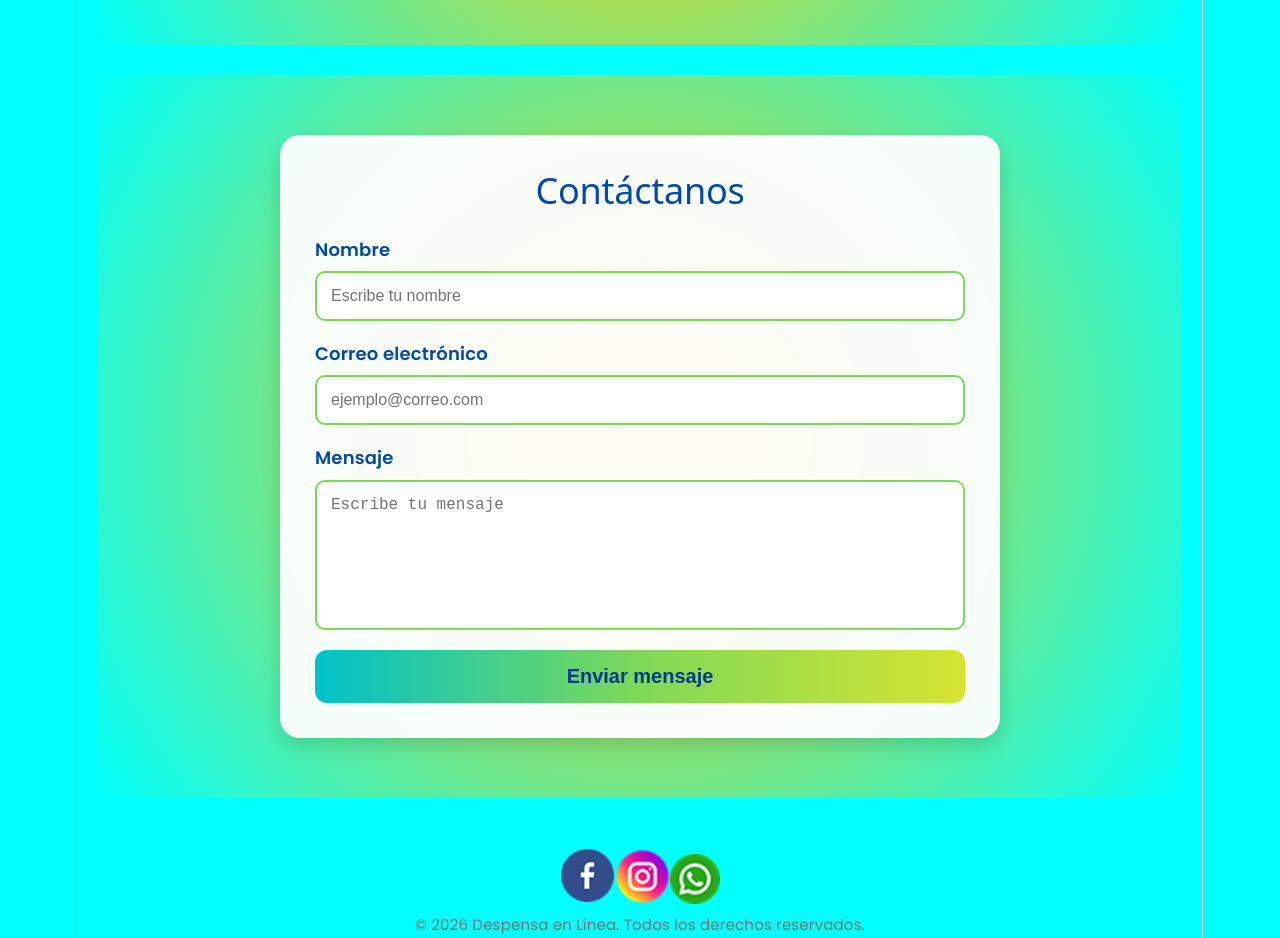
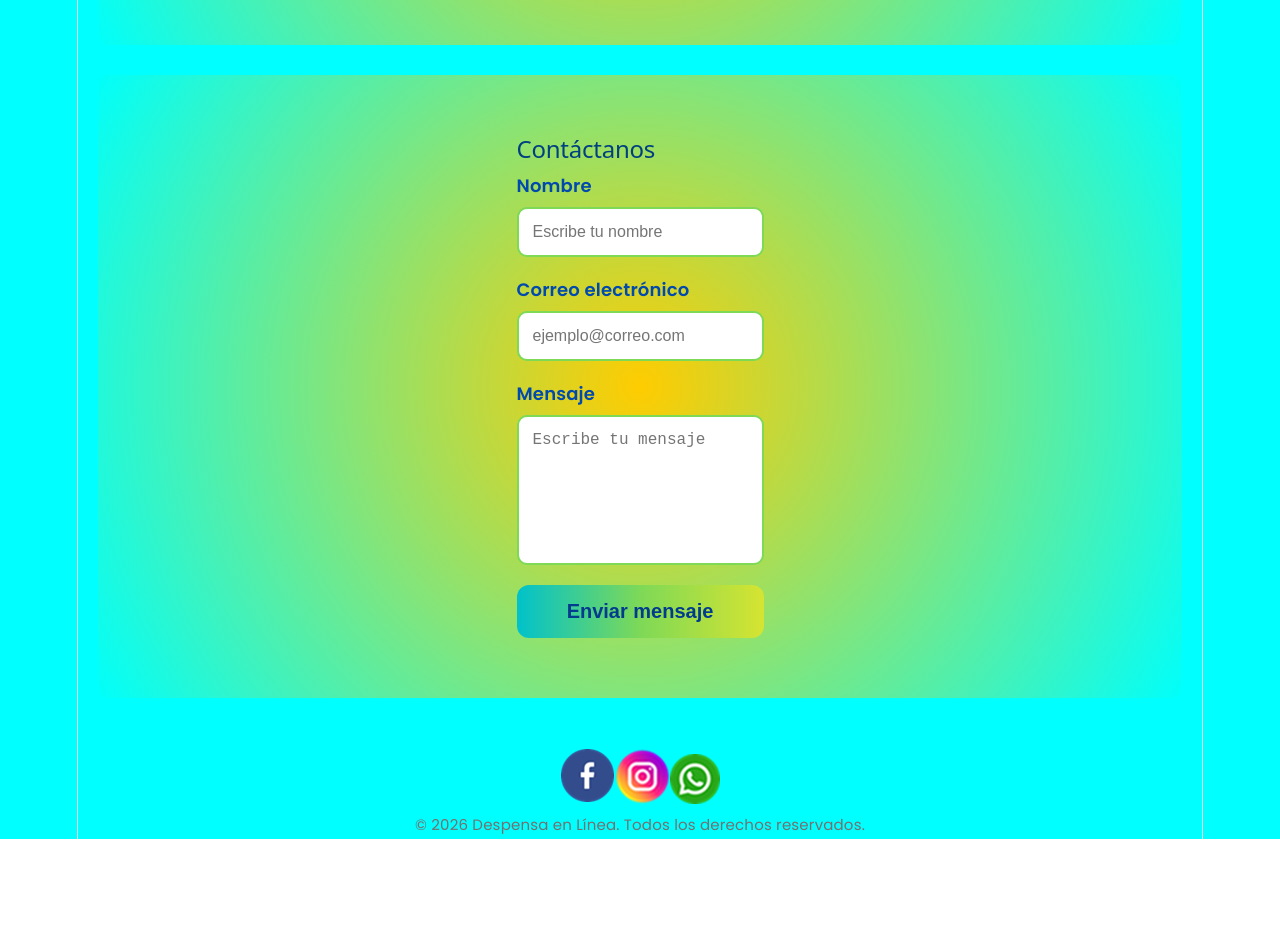
Before and after one commit to LilyBrench/miwebdespensaenlinea, a React (Vite) app: page / in a window 1280 px wide. Shown: the part 2580-3518 px from the top of the page. After the commit the page ends 3419 px from the top, so only its background shows below. Built offline with nearby package versions, Linux system fonts and the light colour scheme; grey boxes are pictures that could not be loaded.

Commit message:
Agregar página de gracias

```diff
--- a/src/components/Main/Main.jsx
+++ b/src/components/Main/Main.jsx
@@ -132,7 +132,7 @@ promoviendo la identidad cultural y el orgullo por lo local, mientras impulsamos
       data-netlify="true"
       netlify-honeypot="bot-field"
       action="/gracias.html"
-      className={styles.formulario}
+
 
     >
       {/* Campo anti-spam */}
```
